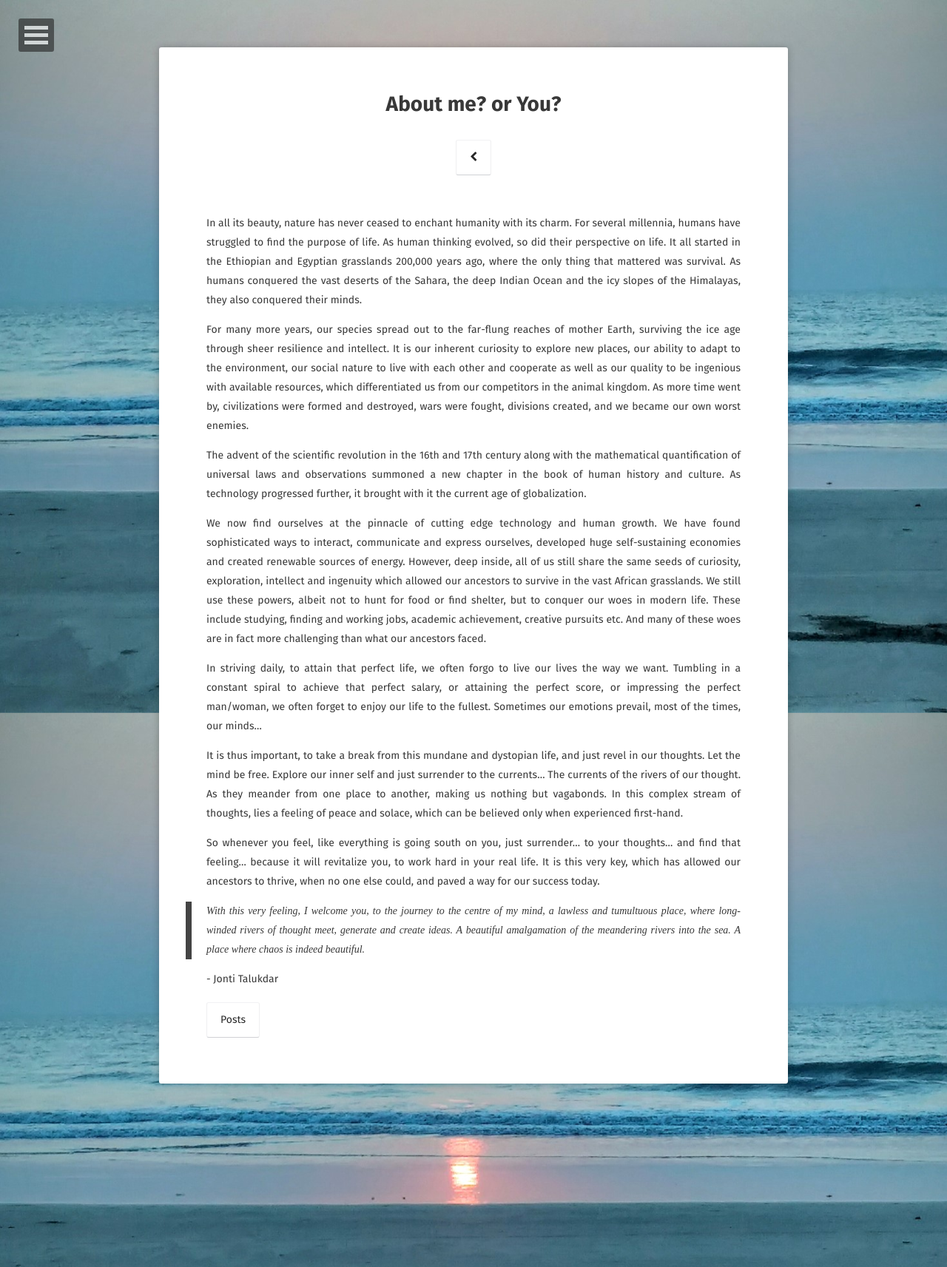
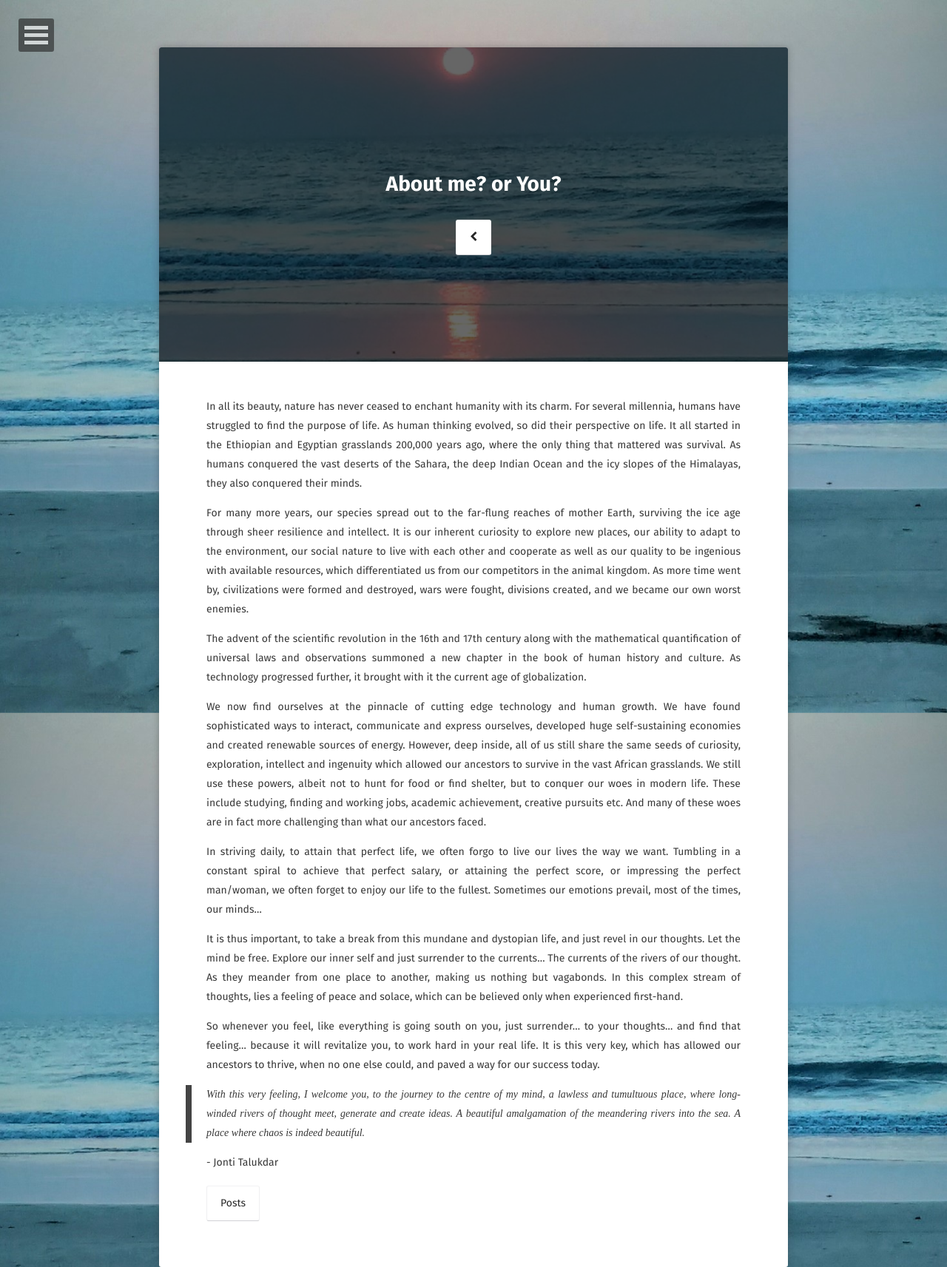
Before and after one commit to jontitalukdar/jontitalukdar.github.io_x, a Jekyll site: the page built from about/index.md, in a window 1280 px wide. Shown: the whole page at 74% size. Built offline with Jekyll 4.4.1, drawn with Linux system fonts in a browser that asks for light colours; some web fonts are replaced.

Commit message:
Adding feature image to about post

```diff
--- a/about/index.md
+++ b/about/index.md
@@ -2,6 +2,7 @@
 layout: page
 title: About me? or You?
 tags: [about, you, feelings]
+feature: https://jontitalukdar.github.io/assets/img/placeholder-big.jpg
 date: 2016-12-13
 comments: false
 ---
```
